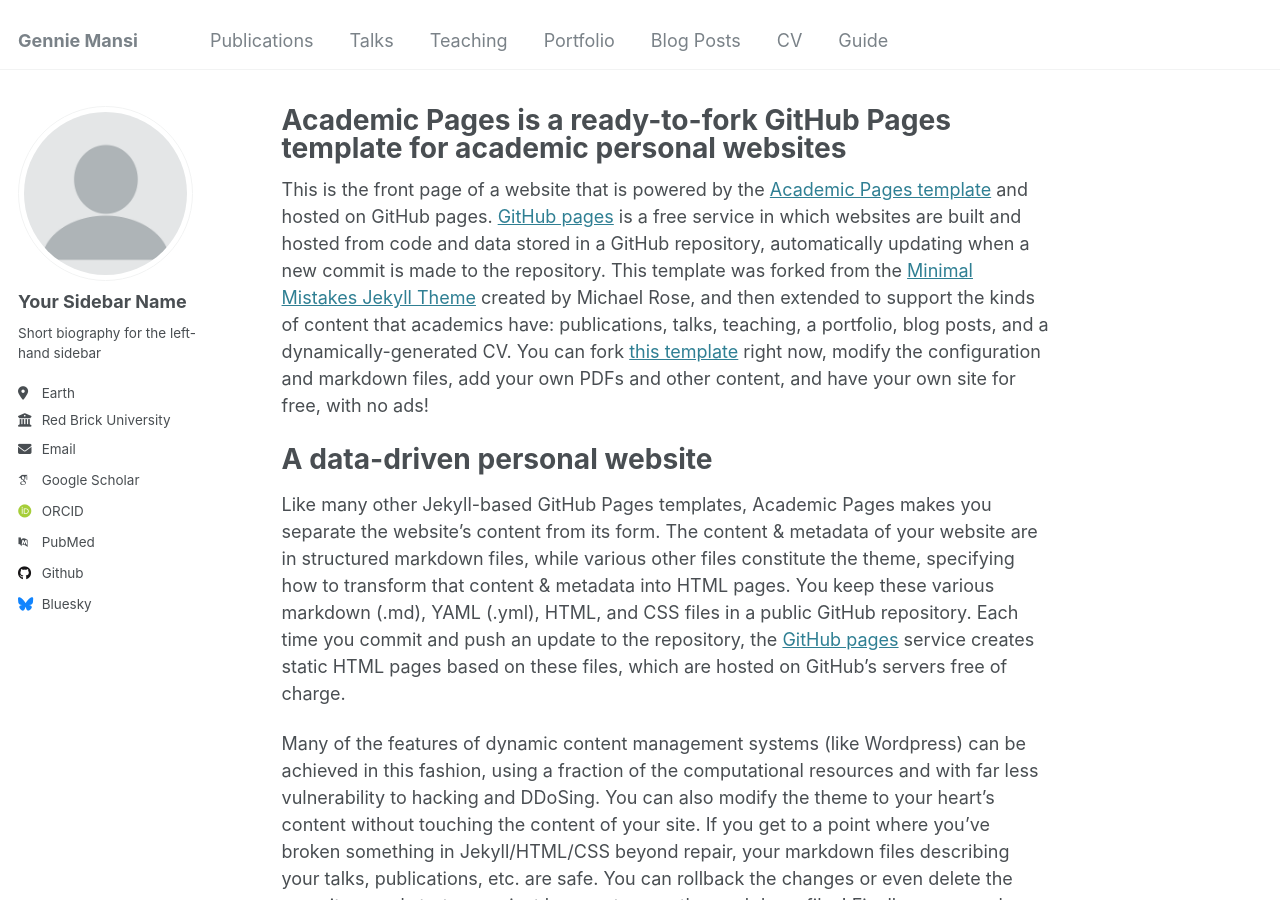
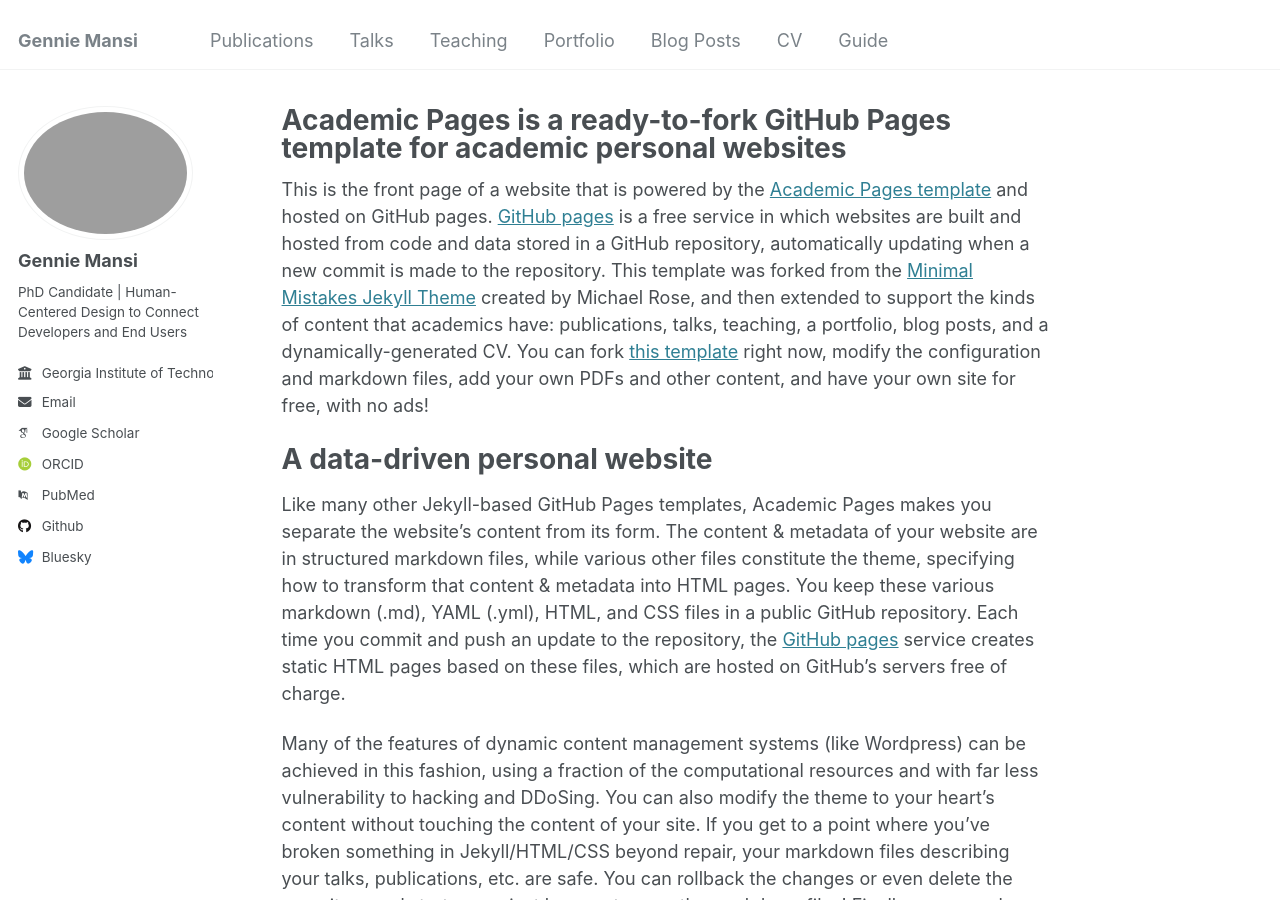
Before and after one commit to GIM494/gim494.github.io, a Jekyll site: the page built from _pages/about.md, in a window 1280 px wide and 900 px high. Built offline with Jekyll 4.4.1, drawn with Linux system fonts in a browser that asks for light colours; some web fonts are replaced.

Commit message:
Updated more information in config, mainly sidebar

```diff
--- a/_config.yml
+++ b/_config.yml
@@ -21,14 +21,14 @@ repository               : "GIM494/gim494.github.io"
 #               Additional customization can be done by editing /_includes/author-profile.html
 author:
   # Biographic information
-  avatar           : "profile.png"
-  name             : "Your Sidebar Name"
-  pronouns         : # example: "she/her"
-  bio              : "Short biography for the left-hand sidebar"
-  location         : "Earth"
-  employer         : "Red Brick University"
-  uri              : # URL
-  email            : "none@example.org"
+  avatar           : "mansi_profile.png"
+  name             : "Gennie Mansi"
+  pronouns         :
+  bio              : "PhD Candidate | Human-Centered Design to Connect Developers and End Users"
+  location         :
+  employer         : "Georgia Institute of Technology"
+  uri              :
+  email            : "gennie.mansi@gatech.edu"
 
   # Academic websites
   arxiv            : # URL - Update with the correct link to your profile
```
